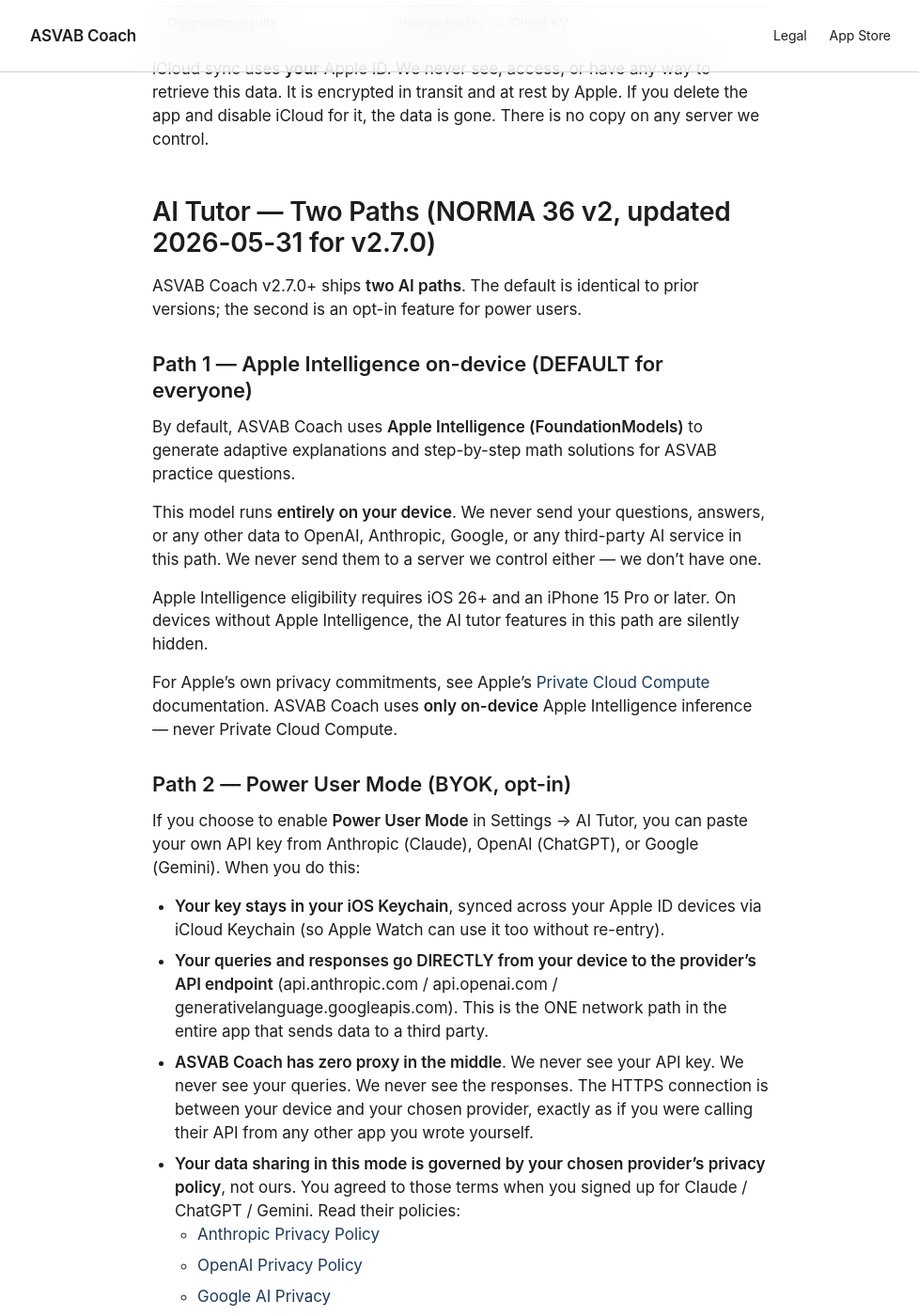
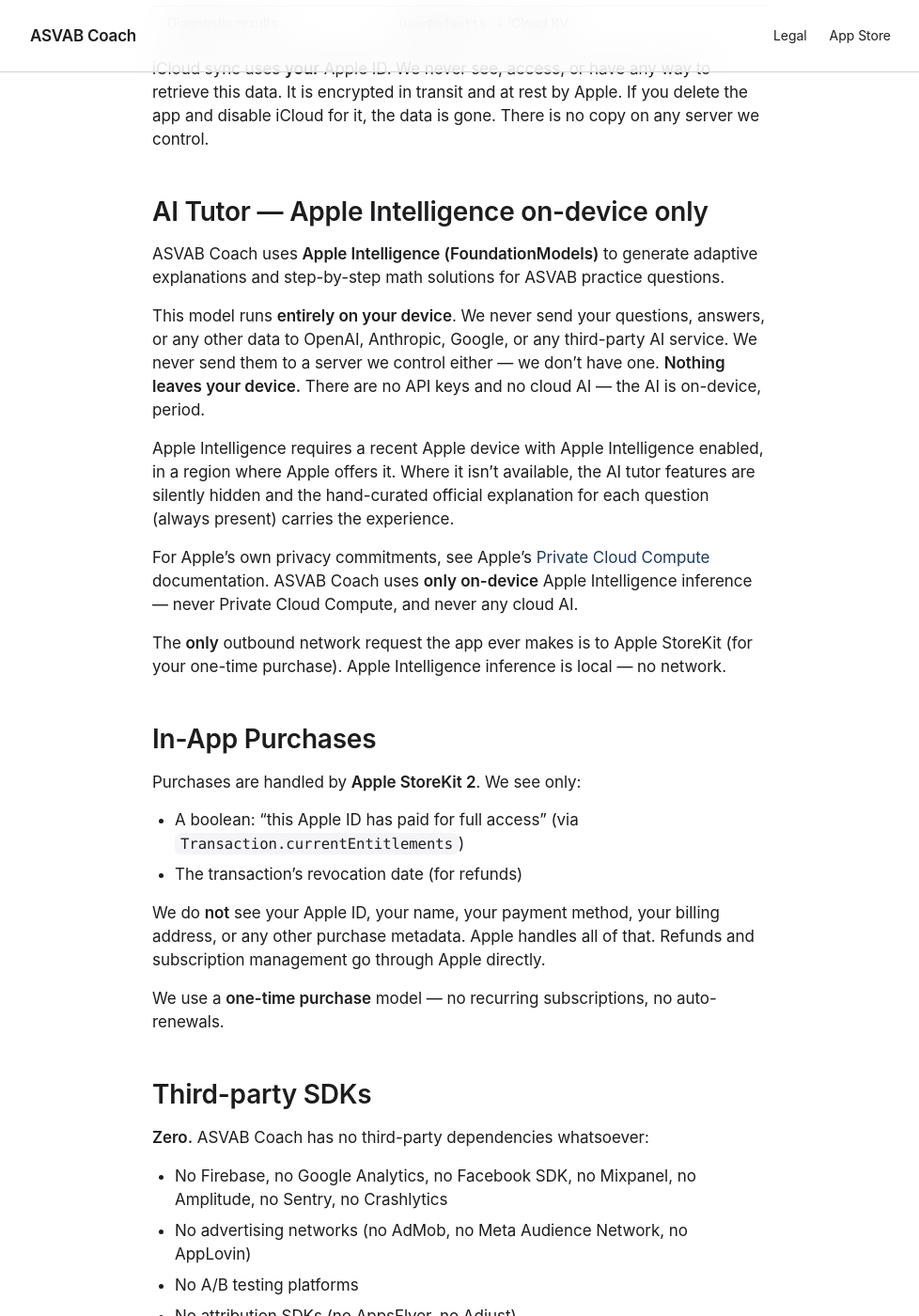
Before and after one commit to KhassinX/asvabcoach-web, a Jekyll site: the page built from legal/privacy.md, in a window 1280 px wide and 1400 px high, scrolled down 1795 px. Shown: the whole window at 94% size, without its empty margins (150-1128 px from the left). Built offline with Jekyll 4.4.1, drawn with Linux system fonts in a browser that asks for light colours; some of the changed text lies outside the part shown.

Commit message:
privacy: AI Tutor → Apple Intelligence on-device only (BYOK removed) (#9)
Mirrors the app v2.8.0 BYOK rollback. Privacy policy (EN+ES) replaces the 'AI Tutor —
Two Paths' / 'Power User Mode (BYOK)' section with 'Apple Intelligence on-device only —
nothing leaves your device'. Homepage (EN+ES) description/lead/cards de-BYOK; new
'Truly private' card. Strongest legal position: zero third-party AI egress.

🤖 Generated with [Claude Code](https://claude.com/claude-code)

Co-authored-by: khassinx <hello@khassinx.com>

```diff
--- a/legal/privacy.md
+++ b/legal/privacy.md
@@ -62,35 +62,17 @@ Everything you do in ASVAB Coach is stored **locally on your device** and (optio
 
 iCloud sync uses **your** Apple ID. We never see, access, or have any way to retrieve this data. It is encrypted in transit and at rest by Apple. If you delete the app and disable iCloud for it, the data is gone. There is no copy on any server we control.
 
-## AI Tutor — Two Paths (NORMA 36 v2, updated 2026-05-31 for v2.7.0)
+## AI Tutor — Apple Intelligence on-device only
 
-ASVAB Coach v2.7.0+ ships **two AI paths**. The default is identical to prior versions; the second is an opt-in feature for power users.
+ASVAB Coach uses **Apple Intelligence (FoundationModels)** to generate adaptive explanations and step-by-step math solutions for ASVAB practice questions.
 
-### Path 1 — Apple Intelligence on-device (DEFAULT for everyone)
+This model runs **entirely on your device**. We never send your questions, answers, or any other data to OpenAI, Anthropic, Google, or any third-party AI service. We never send them to a server we control either — we don't have one. **Nothing leaves your device.** There are no API keys and no cloud AI — the AI is on-device, period.
 
-By default, ASVAB Coach uses **Apple Intelligence (FoundationModels)** to generate adaptive explanations and step-by-step math solutions for ASVAB practice questions.
+Apple Intelligence requires a recent Apple device with Apple Intelligence enabled, in a region where Apple offers it. Where it isn't available, the AI tutor features are silently hidden and the hand-curated official explanation for each question (always present) carries the experience.
 
-This model runs **entirely on your device**. We never send your questions, answers, or any other data to OpenAI, Anthropic, Google, or any third-party AI service in this path. We never send them to a server we control either — we don't have one.
+For Apple's own privacy commitments, see Apple's [Private Cloud Compute](https://security.apple.com/blog/private-cloud-compute/) documentation. ASVAB Coach uses **only on-device** Apple Intelligence inference — never Private Cloud Compute, and never any cloud AI.
 
-Apple Intelligence eligibility requires iOS 26+ and an iPhone 15 Pro or later. On devices without Apple Intelligence, the AI tutor features in this path are silently hidden.
-
-For Apple's own privacy commitments, see Apple's [Private Cloud Compute](https://security.apple.com/blog/private-cloud-compute/) documentation. ASVAB Coach uses **only on-device** Apple Intelligence inference — never Private Cloud Compute.
-
-### Path 2 — Power User Mode (BYOK, opt-in)
-
-If you choose to enable **Power User Mode** in Settings → AI Tutor, you can paste your own API key from Anthropic (Claude), OpenAI (ChatGPT), or Google (Gemini). When you do this:
-
-- **Your key stays in your iOS Keychain**, synced across your Apple ID devices via iCloud Keychain (so Apple Watch can use it too without re-entry).
-- **Your queries and responses go DIRECTLY from your device to the provider's API endpoint** (api.anthropic.com / api.openai.com / generativelanguage.googleapis.com). This is the ONE network path in the entire app that sends data to a third party.
-- **ASVAB Coach has zero proxy in the middle**. We never see your API key. We never see your queries. We never see the responses. The HTTPS connection is between your device and your chosen provider, exactly as if you were calling their API from any other app you wrote yourself.
-- **Your data sharing in this mode is governed by your chosen provider's privacy policy**, not ours. You agreed to those terms when you signed up for Claude / ChatGPT / Gemini. Read their policies:
-  - [Anthropic Privacy Policy](https://www.anthropic.com/legal/privacy)
-  - [OpenAI Privacy Policy](https://openai.com/policies/row-privacy-policy/)
-  - [Google AI Privacy](https://policies.google.com/privacy)
-- **Local-only token usage estimate**: We store per-day token counts (integers, no content) in `UserDefaults` on your device so you can see a rolling 30-day estimate. These counts never leave your device, never sync to iCloud, and are erased when you remove the key.
-- **You can disable Power User Mode at any time**: Settings → AI Tutor → Remove Key. This deletes the key from Keychain and clears the local usage counters.
-
-If you NEVER enable Power User Mode, ASVAB Coach makes ZERO outbound network requests beyond Apple StoreKit (for your one-time purchase) and Apple Intelligence on-device inference (which is local — no network).
+The **only** outbound network request the app ever makes is to Apple StoreKit (for your one-time purchase). Apple Intelligence inference is local — no network.
 
 ## In-App Purchases
 
@@ -129,9 +111,9 @@ You retain full control through Apple's mechanisms:
 
 ## Apple App Privacy Nutrition Labels
 
-In the App Store listing, ASVAB Coach declares **"Data Not Collected"** in all categories. This is verified against the in-app `PrivacyInfo.xcprivacy` manifest and against the actual code (zero analytics SDK imports, no network requests beyond StoreKit and — if the user has enabled Power User Mode opt-in — direct calls from their device to the provider they chose using their own API key).
+In the App Store listing, ASVAB Coach declares **"Data Not Collected"** in all categories. This is verified against the in-app `PrivacyInfo.xcprivacy` manifest and against the actual code (zero analytics SDK imports, no network requests beyond StoreKit; the AI tutor is on-device Apple Intelligence, which is local and makes no network calls).
 
-**Why "Data Not Collected" remains valid even with Power User Mode**: in BYOK mode, we are not the data controller and we are not collecting anything. The user directs queries to the provider using the user's own key/account. ASVAB Coach functions as a thin client to the user's existing AI subscription. The provider may collect data per their own privacy policy (which the user agreed to when they signed up for Claude / ChatGPT / Gemini) — but that is the provider's collection, not ours. We never see the data in transit.
+This is verified against the in-app `PrivacyInfo.xcprivacy` manifest and the actual code: zero analytics SDKs, and the only network request is Apple StoreKit. The AI tutor is on-device Apple Intelligence — nothing leaves your device.
 
 ## Changes to this policy
 
```
Also changed, not shown: es/index.html (+5 -5 lines), es/legal/privacy.md (+8 -26 lines), index.html (+5 -5 lines).
